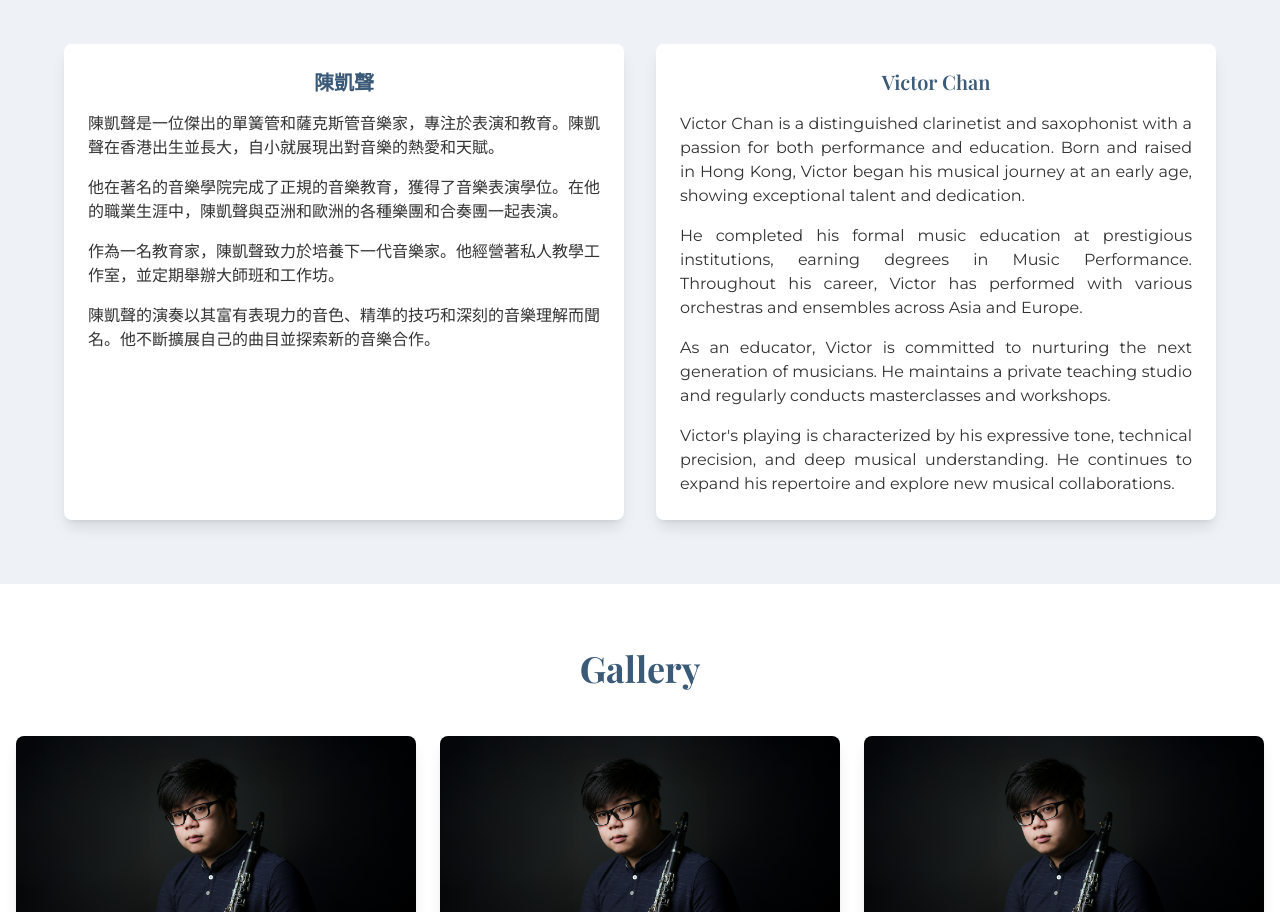
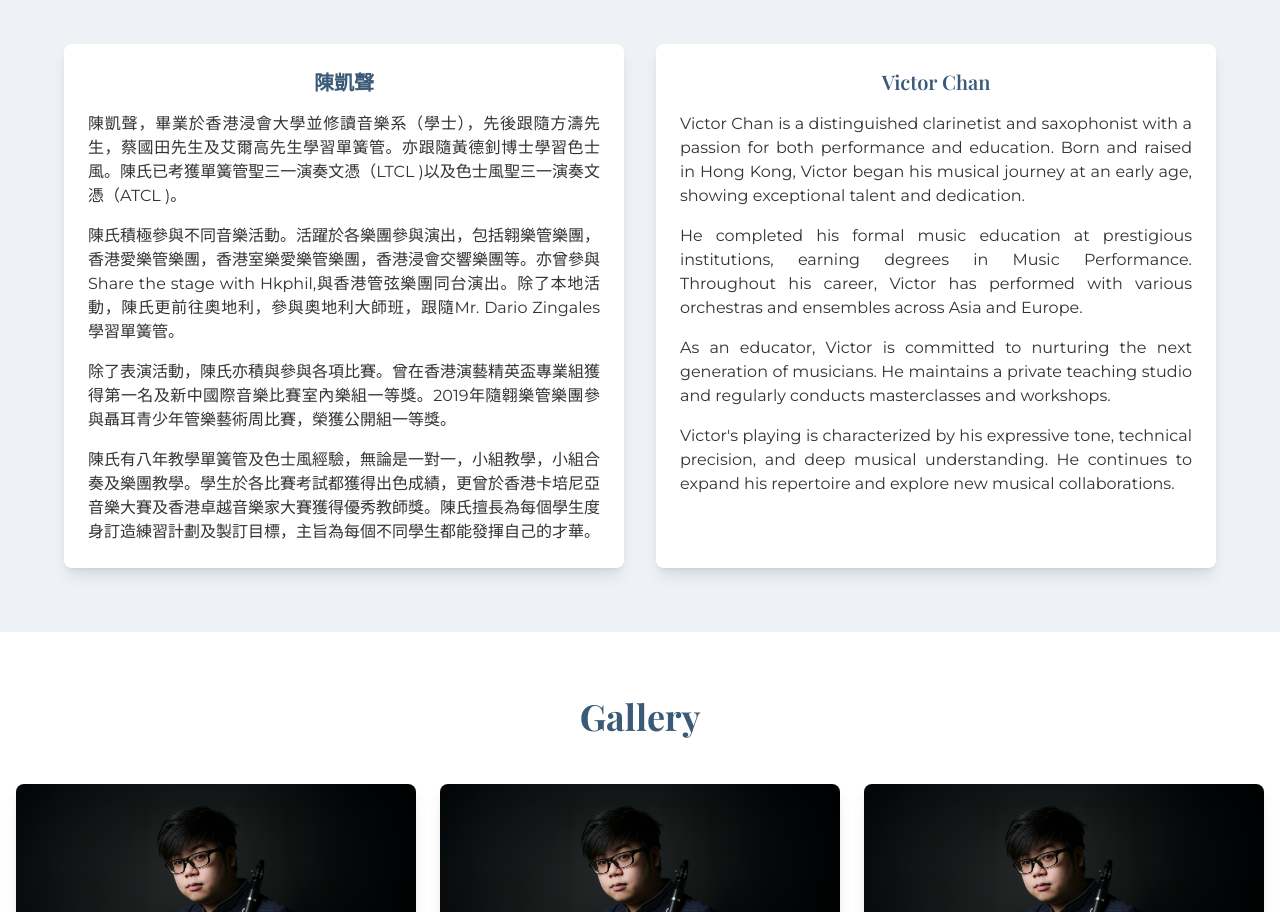
Before and after one commit to rachelyht/victorclari.net, a React (Vite) app: page / in a window 1280 px wide. Shown: the part 968-1880 px from the top of the page. Built offline with nearby package versions, Linux system fonts and the light colour scheme.

Commit message:
Update Chinese biography with new text
Co-Authored-By: yeungheitung0306@gmail.com <yeungheitung0306@gmail.com>

```diff
--- a/src/components/sections/Biography.tsx
+++ b/src/components/sections/Biography.tsx
@@ -9,16 +9,16 @@ const Biography = () => {
           <div className="bg-white rounded-lg shadow-lg p-6">
             <h3 className="text-xl font-semibold mb-4 text-[#3a5a78] text-center">陳凱聲</h3>
             <p className="mb-4 text-sm sm:text-base text-justify">
-              陳凱聲是一位傑出的單簧管和薩克斯管音樂家，專注於表演和教育。陳凱聲在香港出生並長大，自小就展現出對音樂的熱愛和天賦。
+              陳凱聲，畢業於香港浸會大學並修讀音樂系（學士），先後跟隨方濤先生，蔡國田先生及艾爾高先生學習單簧管。亦跟隨黃德釗博士學習色士風。陳氏已考獲單簧管聖三一演奏文憑（LTCL )以及色士風聖三一演奏文憑（ATCL )。
             </p>
             <p className="mb-4 text-sm sm:text-base text-justify">
-              他在著名的音樂學院完成了正規的音樂教育，獲得了音樂表演學位。在他的職業生涯中，陳凱聲與亞洲和歐洲的各種樂團和合奏團一起表演。
+              陳氏積極參與不同音樂活動。活躍於各樂團參與演出，包括翱樂管樂團，香港愛樂管樂團，香港室樂愛樂管樂團，香港浸會交響樂團等。亦曾參與Share the stage with Hkphil,與香港管弦樂團同台演出。除了本地活動，陳氏更前往奧地利，參與奧地利大師班，跟隨Mr. Dario Zingales學習單簧管。
             </p>
             <p className="mb-4 text-sm sm:text-base text-justify">
-              作為一名教育家，陳凱聲致力於培養下一代音樂家。他經營著私人教學工作室，並定期舉辦大師班和工作坊。
+              除了表演活動，陳氏亦積與參與各項比賽。曾在香港演藝精英盃專業組獲得第一名及新中國際音樂比賽室內樂組一等獎。2019年隨翱樂管樂團參與聶耳青少年管樂藝術周比賽，榮獲公開組一等獎。
             </p>
             <p className="text-sm sm:text-base text-justify">
-              陳凱聲的演奏以其富有表現力的音色、精準的技巧和深刻的音樂理解而聞名。他不斷擴展自己的曲目並探索新的音樂合作。
+              陳氏有八年教學單簧管及色士風經驗，無論是一對一，小組教學，小組合奏及樂團教學。學生於各比賽考試都獲得出色成績，更曾於香港卡培尼亞音樂大賽及香港卓越音樂家大賽獲得優秀教師獎。陳氏擅長為每個學生度身訂造練習計劃及製訂目標，主旨為每個不同學生都能發揮自己的才華。
             </p>
           </div>
 
```
